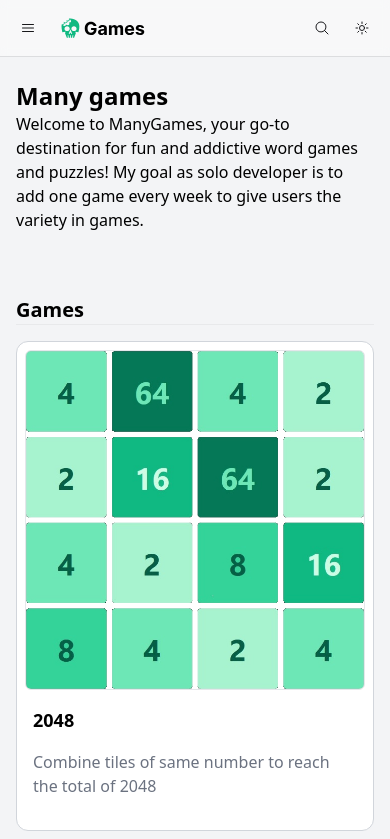
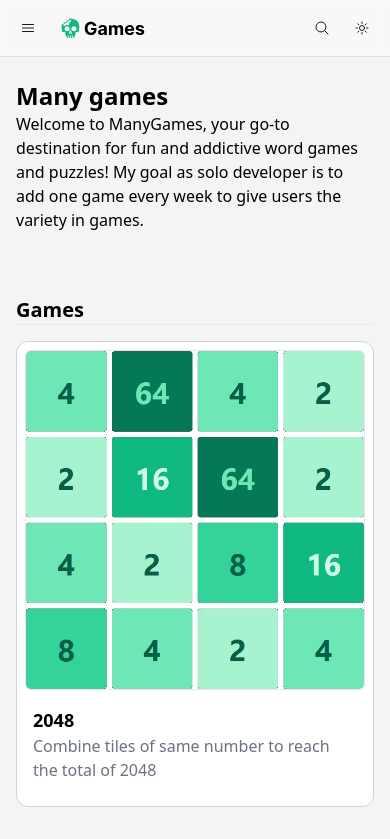
Before and after one commit to Legend0619/ManyGames, a React (Vite) app: page / in a window 390 px wide. Shown: the top 839 px of the page. Built offline with nearby package versions, Linux system fonts and the light colour scheme.

Commit message:
fix hero game cards grid col breakpoints

```diff
--- a/src/layout/Hero.tsx
+++ b/src/layout/Hero.tsx
@@ -36,8 +36,8 @@
         games and puzzles! My goal as solo developer is to add one game every
         week to give users the variety in games.
       </p>
-      <div className="my-16 xl:max-w-none">
-        <h2 className="scroll-mt-24 text-xl font-bold dark:text-white">
+      <div className="my-16 flex flex-col items-center">
+        <h2 className="w-full scroll-mt-24 text-xl font-bold dark:text-white">
           <Link
             className="group text-inherit no-underline hover:text-inherit"
             to="/#wordgames"
@@ -45,7 +45,7 @@
             Games
           </Link>
         </h2>
-        <div className="grid grid-cols-1 gap-8 border-t border-zinc-900/5 pt-4 dark:border-white/5 sm:grid-cols-3 xl:grid-cols-4">
+        <div className="grid grid-cols-1 gap-8 border-t border-zinc-900/5 pt-4 dark:border-white/5 sm:grid-cols-2 md:grid-cols-3 xl:grid-cols-4">
           <GameCardFallback
             imageUrl="/assets/2048Icon.png"
             link="/2048"
--- a/src/layout/components/GameCard.tsx
+++ b/src/layout/components/GameCard.tsx
@@ -41,7 +41,7 @@
   return (
     <Link
       to={props.link}
-      className="flex flex-col overflow-hidden rounded-xl border border-gray-300 bg-white transition-shadow hover:shadow-md dark:border-zinc-700 dark:bg-zinc-800"
+      className="flex flex-col overflow-hidden rounded-xl border border-gray-300 bg-white transition-shadow hover:shadow-md dark:border-zinc-700 dark:bg-zinc-800 dark:hover:shadow-black"
     >
       <div className="mx-2 mt-2 overflow-hidden rounded-md border dark:border-zinc-700">
         {isLoading && (
@@ -49,19 +49,19 @@
         )}
         <img
           alt="Icon"
-          className="bg-cover"
+          className="w-full bg-cover"
           style={{ opacity: isVisible ? 1 : 0 }}
           ref={imgRef}
           src={isVisible ? props.imageUrl : ""}
           onLoad={handleImageLoad}
         />
       </div>
-      <div className="flex flex-col p-4 pb-8 xl:p-6">
+      <div className="flex flex-col p-4 pb-6 xl:p-6">
         <div className="flex flex-col">
           <span className="text-lg font-bold dark:text-white">
             {props.title}
           </span>
-          <p className="mt-4 justify-end text-gray-500 dark:text-gray-400">
+          <p className="justify-end text-gray-500 dark:text-gray-400">
             {props.description}
           </p>
         </div>
```
